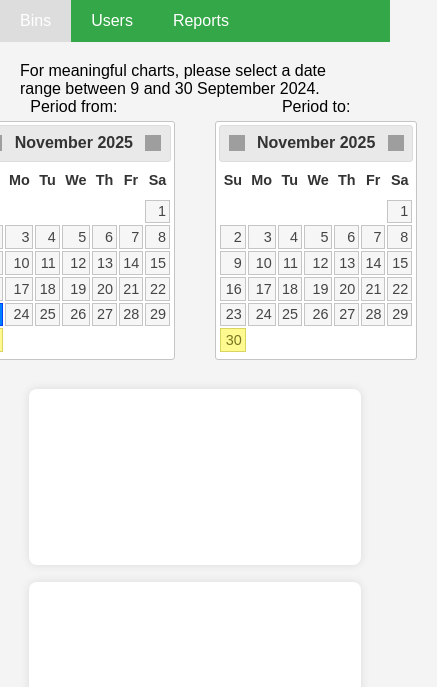
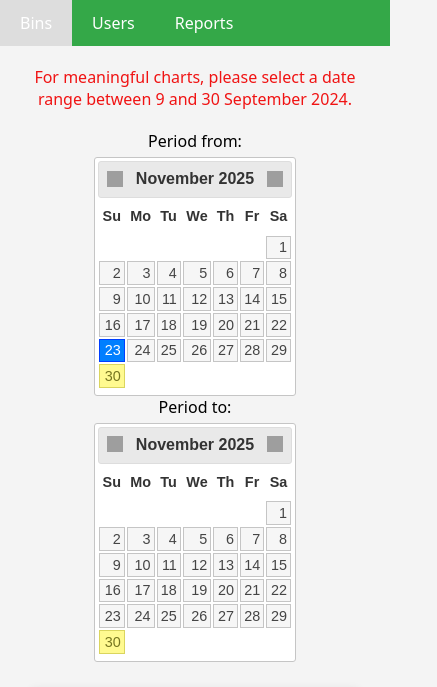
Before and after one commit to makatalin/smart-waste-management, a website: page web-app/public_files/izvjestaji.html in a window 390 px wide. Shown: the top 687 px of the page, 437 px wide, since content can reach past the window. Drawn offline with nearby package versions, Linux system fonts and the light colour scheme; no server answers; grey boxes are pictures that could not be loaded.

Commit message:
Change font-family to system UI in izvjestaji.css
Updated font-family to use system UI fonts for better performance and compatibility.

```diff
--- a/web-app/public_files/izvjestaji.css
+++ b/web-app/public_files/izvjestaji.css
@@ -1,5 +1,5 @@
 body {
-    font-family: Arial, sans-serif;
+    font-family: system-ui, -apple-system, BlinkMacSystemFont, "Segoe UI", sans-serif;
     margin: 0;
     padding: 0;
     background-color: #f4f4f4;
@@ -34,6 +34,13 @@ body {
     display: flex;
     flex-direction: column;
     align-items: center;
+}
+
+.charts-note {
+    margin: 0 0 20px;
+    text-align: center;
+    font-size: 1rem;
+    color: #f01313;
 }
 
 .date-picker-container {
@@ -94,4 +101,9 @@ h1 {
         width: 100%;
         padding: 10px;
     }
+
+    .date-picker-container {
+        flex-direction: column;
+        align-items: center;
+    }
 }
```
